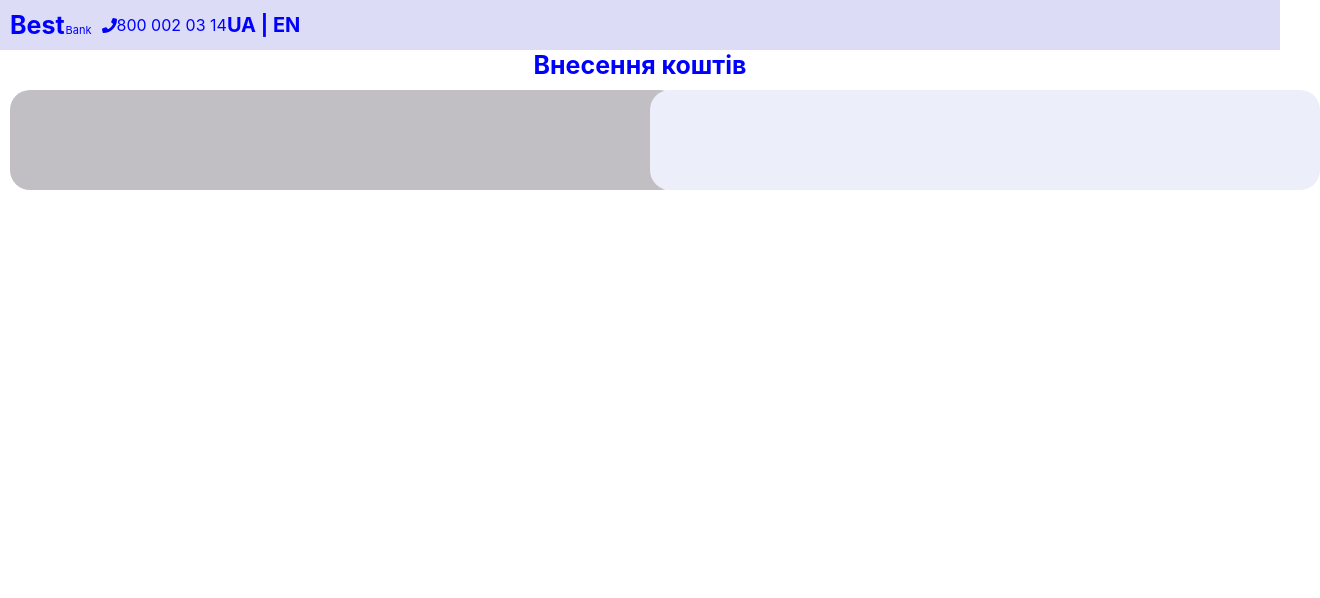
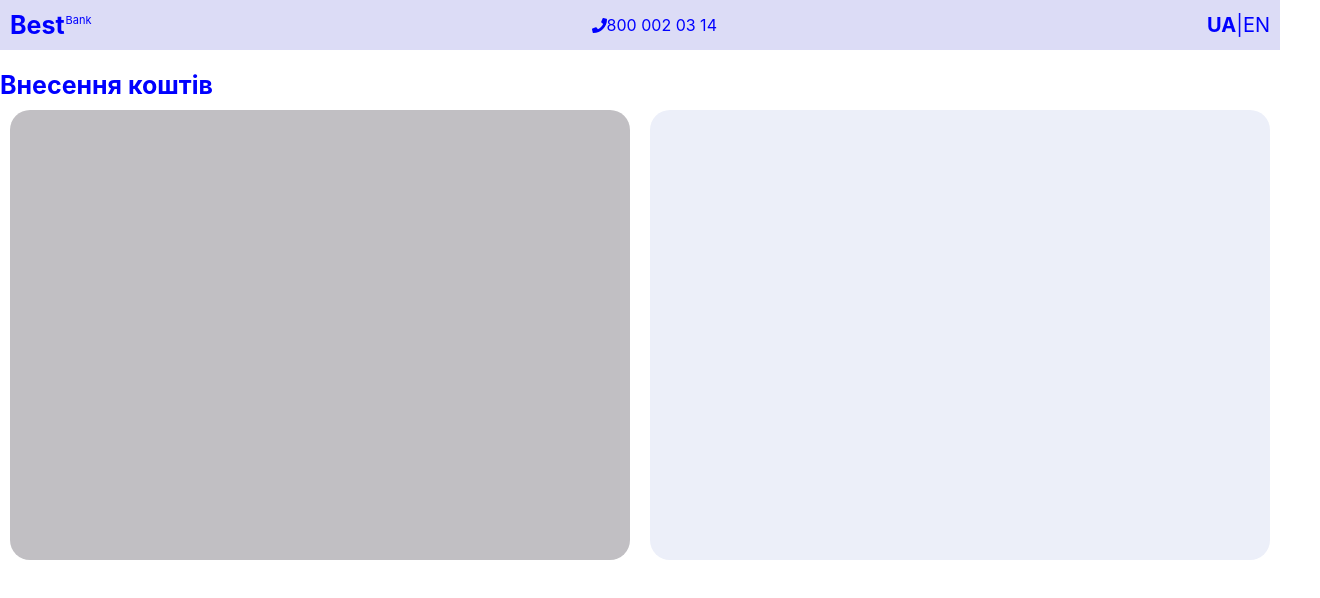
Before and after one commit to Paniov-M/React_task, a React (Create React App) app in the folder react-page/: page / in a window 1280 px wide. Shown: the top 598 px of the page, 1320 px wide, since content can reach past the window. Built offline with nearby package versions, Linux system fonts and the light colour scheme.

Commit message:
7_commit

```diff
--- a/react-page/src/App.css
+++ b/react-page/src/App.css
@@ -38,14 +38,23 @@
   }
 }
 
+.center {
+  display: flex;
+  justify-content: center;
+  align-items: center;
+  text-align: center;
+}
+
+/* Для всього зовнішнього контейнера */
 .header {
+  display: flex;
+  flex-direction: row;
+  justify-content: space-between;
+  align-items: center;
   background-color: rgb(220, 220, 246);
   color: blue;
-  display: flex;
-  justify-content: space-between;
-  align-items: center;
   padding: 10px;
-  font-size: 20px; /* Змінюємо розмір шрифту */
+  font-size: 20px;
 }
 
 /* Стилі для контейнера "UA | EN" */
@@ -57,6 +66,13 @@
 .right-align .bold {
   font-weight: bold;
 }
+
+/* Для телефонної частини */
+.center.phone {
+  display: flex;
+  align-items: center;
+}
+
 
 /* Додаткові стилі для UA | EN на малих екранах */
 @media (max-width: 768px) {
@@ -81,18 +97,22 @@
 }
 
 .best-bank {
-  font-size: 11px; /* Змінюємо розмір шрифту для "Bank" */
-  margin-top: -11px; /* Піднімаємо "Bank" вище на 10 пікселів */
+  font-size: 11px;
+  position: relative;
+  top: -10px; /* Зсуваємо "Bank" вище на 10 пікселів */
 }
+
 
 .bold {
   font-weight: bold;
 }
 
 .deposit {
+  font-size: 25px;
   color: blue;
   font-weight: bold;
-  font-size: 25px;
+  margin-top: 20px; /* Зсуваємо текст "Внесення коштів" вниз на 20 пікселів */
+  text-align: left; /* Вирівнюємо текст зліва сторінки */
 }
 
 
@@ -135,10 +155,6 @@ img {
   }
 }
 
-.blocks {
-  margin-top: auto; /* Встановлюємо блоки і "внесення коштів" внизу контейнера */
-}
-
 .deposit {
   font-size: 25px; /* Змінюємо розмір шрифту */
   color: blue; /* Змінюємо колір тексту */
@@ -146,13 +162,20 @@ img {
 
 .blocks {
   display: flex;
-  justify-content: space-between;
+  justify-content: center; /* Центруємо блоки горизонтально */
+  align-items: center; /* Центруємо блоки вертикально */
+  margin-top: 25px; /* Зсуваємо блоки вниз на 20 пікселів після внесення коштів */
 }
 
 .block-container {
   margin: 10px;
-  flex: 1;
+  width: 800px; /* Змінюйте потрібну ширину */
+  height: 400px; /* Змінюйте потрібну висоту */
+  display: flex;
+  justify-content: center; /* Центруємо блоки горизонтально в межах контейнера */
+  align-items: center; /* Центруємо блоки вертикально в межах контейнера */
 }
+
 
 .gray-block {
   background-color: rgb(193, 191, 195);
--- a/react-page/src/Components/Header.js
+++ b/react-page/src/Components/Header.js
@@ -11,15 +11,17 @@ function Header() {
           <span className="best-text">Best</span>
           <span className="best-bank">Bank</span>
         </div>
-        <div className="phone">
-          <FaPhone size={15} />
-          <span className="phone-number">800 002 03 14</span>
-        </div>
-        <div className="right-align">
-          <span className="bold">UA | EN</span>
-        </div>
+      </div>
+      <div className="center phone">
+        <FaPhone size={15} />
+        <span className="phone-number">800 002 03 14</span>
+      </div>
+      <div className="right-align">
+        <span className="bold">UA</span>
+        <span>|EN</span>
       </div>
     </div>
   );
 }
+
 export default Header;
```
